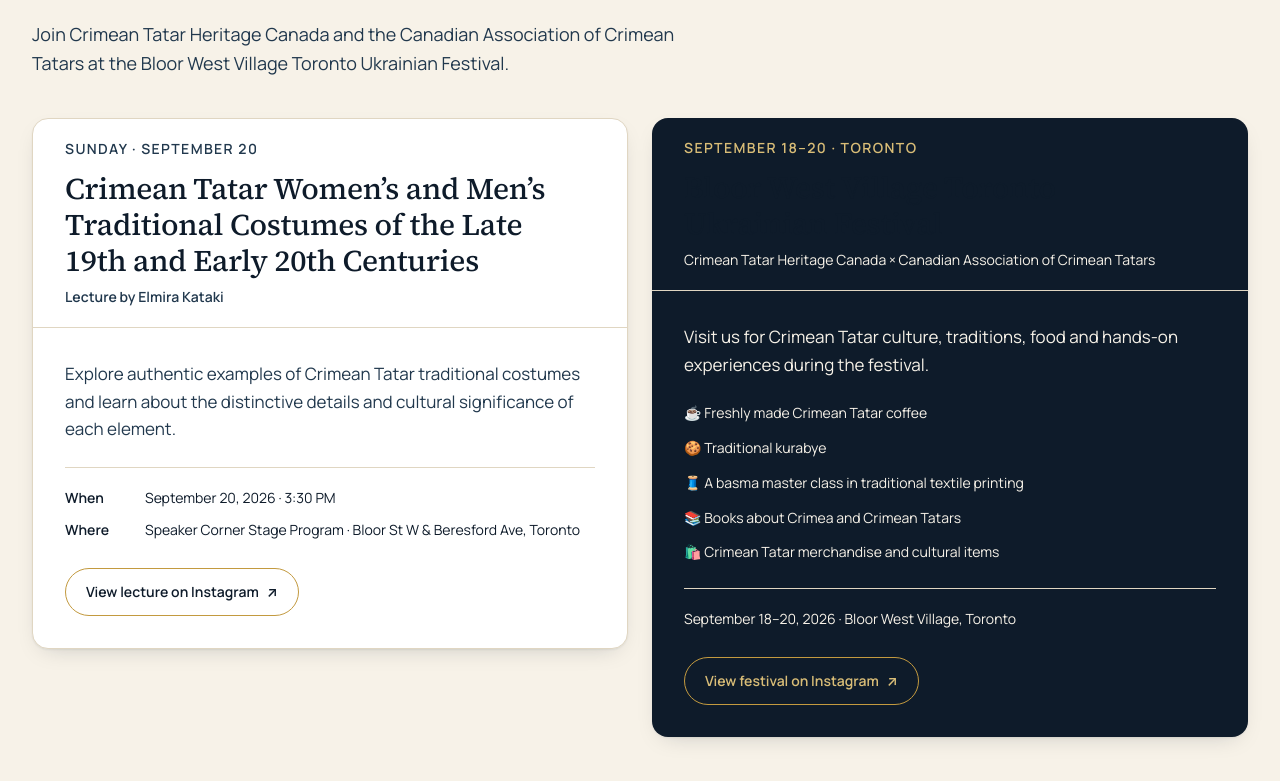
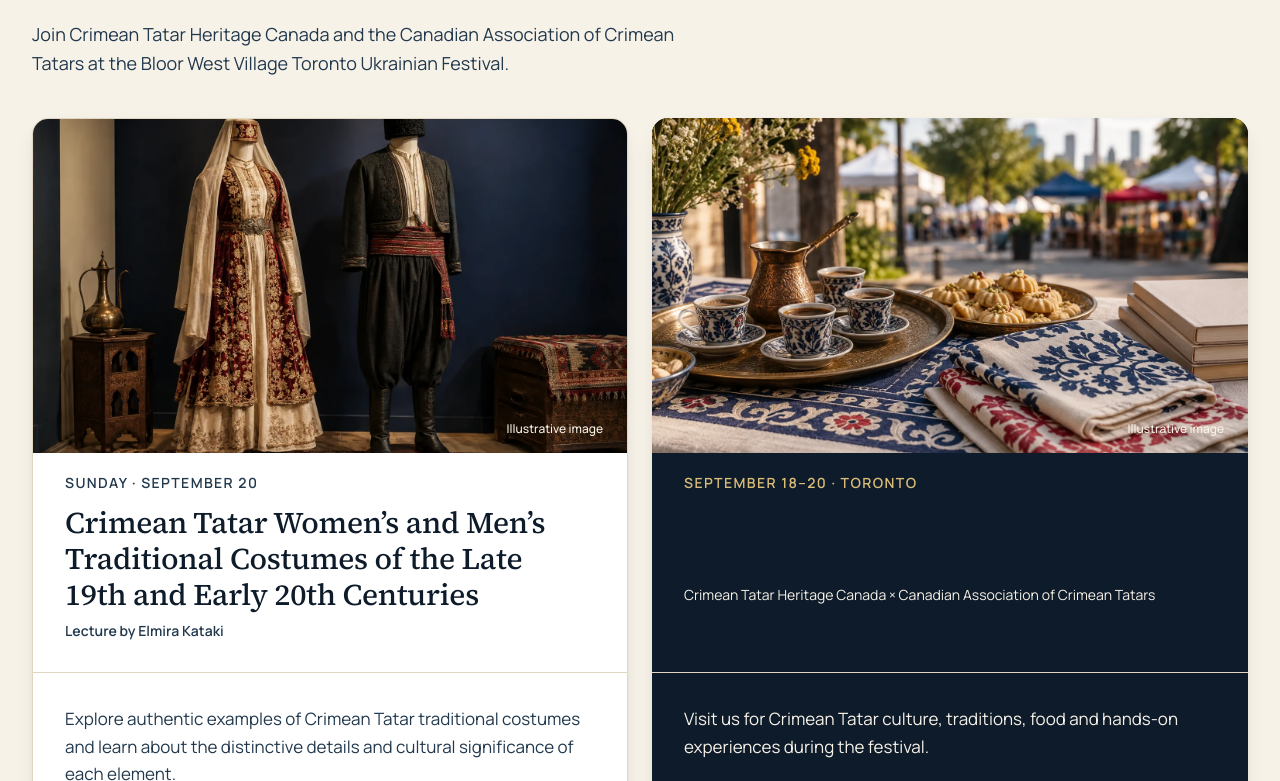
Before and after one commit to maxudovvv/cth, a Next.js app: page /upcoming-events in a window 1280 px wide. Shown: the part 639-1420 px from the top of the page. Built offline with nearby package versions, Linux system fonts and the light colour scheme.

Commit message:
Match event card sizes and add illustrative event photos

```diff
--- a/src/app/upcoming-events/page.tsx
+++ b/src/app/upcoming-events/page.tsx
@@ -33,16 +33,26 @@
             at the Bloor West Village Toronto Ukrainian Festival.
           </p>
 
-          <div className="mt-10 grid items-start gap-6 lg:grid-cols-2">
-            <article className="overflow-hidden rounded-2xl border border-line bg-white shadow-soft">
-              <div className="border-b border-line bg-sand/55 px-6 py-5 md:px-8">
+          <div className="mt-10 grid auto-rows-fr items-stretch gap-6 lg:grid-cols-2">
+            <article className="flex h-full flex-col overflow-hidden rounded-2xl border border-line bg-white shadow-soft">
+              <div className="relative aspect-[16/9] overflow-hidden">
+                <Image
+                  src="/media/events/costume-lecture-illustration.webp"
+                  alt="Illustrative display of women's and men's traditional Crimean Tatar attire."
+                  fill
+                  sizes="(max-width: 1024px) 100vw, 50vw"
+                  className="object-cover object-[center_38%]"
+                />
+                <span className="absolute bottom-3 right-3 rounded-full bg-navy/75 px-3 py-1 text-xs font-medium text-ivory">Illustrative image</span>
+              </div>
+              <div className="min-h-[190px] border-b border-line bg-sand/55 px-6 py-5 md:px-8 lg:min-h-[220px]">
                 <p className="text-sm font-semibold uppercase tracking-widest text-navy-600">Sunday · September 20</p>
                 <h3 className="mt-3 font-display text-2xl leading-snug text-navy md:text-3xl">
                   Crimean Tatar Women’s and Men’s Traditional Costumes of the Late 19th and Early 20th Centuries
                 </h3>
                 <p className="mt-2 text-sm font-semibold text-navy-600">Lecture by Elmira Kataki</p>
               </div>
-              <div className="px-6 py-6 md:px-8 md:py-8">
+              <div className="flex flex-1 flex-col px-6 py-6 md:px-8 md:py-8">
                 <p className="leading-relaxed text-navy-600">
                   Explore authentic examples of Crimean Tatar traditional costumes and learn about
                   the distinctive details and cultural significance of each element.
@@ -51,19 +61,29 @@
                   <div className="flex gap-4"><dt className="w-16 shrink-0 font-semibold">When</dt><dd><time dateTime="2026-09-20T15:30:00-04:00">September 20, 2026 · 3:30 PM</time></dd></div>
                   <div className="flex gap-4"><dt className="w-16 shrink-0 font-semibold">Where</dt><dd>Speaker Corner Stage Program · Bloor St W &amp; Beresford Ave, Toronto</dd></div>
                 </dl>
-                <a href={lectureInstagram} target="_blank" rel="noopener noreferrer" className={`${instagramLinkClass} mt-7 text-navy hover:bg-gold/15`}>
+                <a href={lectureInstagram} target="_blank" rel="noopener noreferrer" className={`${instagramLinkClass} mt-auto self-start pt-3 text-navy hover:bg-gold/15`}>
                   View lecture on Instagram <span aria-hidden="true" className="ml-2">↗</span>
                 </a>
               </div>
             </article>
 
-            <article className="overflow-hidden rounded-2xl bg-navy text-ivory shadow-soft">
-              <div className="border-b border-ivory/15 px-6 py-5 md:px-8">
+            <article className="flex h-full flex-col overflow-hidden rounded-2xl bg-navy text-ivory shadow-soft">
+              <div className="relative aspect-[16/9] overflow-hidden">
+                <Image
+                  src="/media/events/festival-table-illustration.webp"
+                  alt="Illustrative festival table with coffee, sweets, printed textiles and books."
+                  fill
+                  sizes="(max-width: 1024px) 100vw, 50vw"
+                  className="object-cover"
+                />
+                <span className="absolute bottom-3 right-3 rounded-full bg-navy/75 px-3 py-1 text-xs font-medium text-ivory">Illustrative image</span>
+              </div>
+              <div className="min-h-[190px] border-b border-ivory/15 px-6 py-5 md:px-8 lg:min-h-[220px]">
                 <p className="text-sm font-semibold uppercase tracking-widest text-gold-soft">September 18–20 · Toronto</p>
                 <h3 className="mt-3 font-display text-2xl leading-snug md:text-3xl">Bloor West Village Toronto Ukrainian Festival</h3>
                 <p className="mt-2 text-sm text-ivory/75">Crimean Tatar Heritage Canada × Canadian Association of Crimean Tatars</p>
               </div>
-              <div className="px-6 py-6 md:px-8 md:py-8">
+              <div className="flex flex-1 flex-col px-6 py-6 md:px-8 md:py-8">
                 <p className="leading-relaxed text-ivory/85">
                   Visit us for Crimean Tatar culture, traditions, food and hands-on experiences
                   during the festival.
@@ -78,7 +98,7 @@
                 <p className="mt-6 border-t border-ivory/15 pt-5 text-sm text-ivory/80">
                   <time dateTime="2026-09-18">September 18</time>–<time dateTime="2026-09-20">20, 2026</time> · Bloor West Village, Toronto
                 </p>
-                <a href={festivalInstagram} target="_blank" rel="noopener noreferrer" className={`${instagramLinkClass} mt-7 text-gold-soft hover:bg-gold/10`}>
+                <a href={festivalInstagram} target="_blank" rel="noopener noreferrer" className={`${instagramLinkClass} mt-auto self-start pt-3 text-gold-soft hover:bg-gold/10`}>
                   View festival on Instagram <span aria-hidden="true" className="ml-2">↗</span>
                 </a>
               </div>
```
Also changed, not shown: public/media/events/costume-lecture-illustration.webp (added), public/media/events/festival-table-illustration.webp (added).
